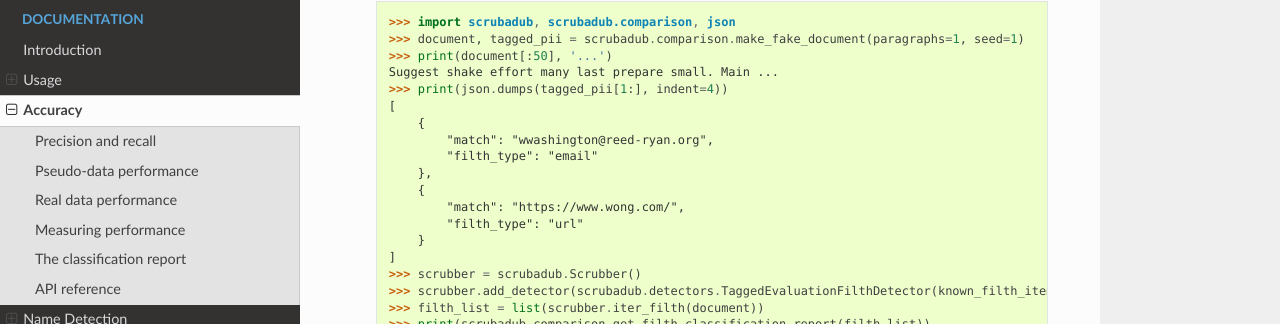
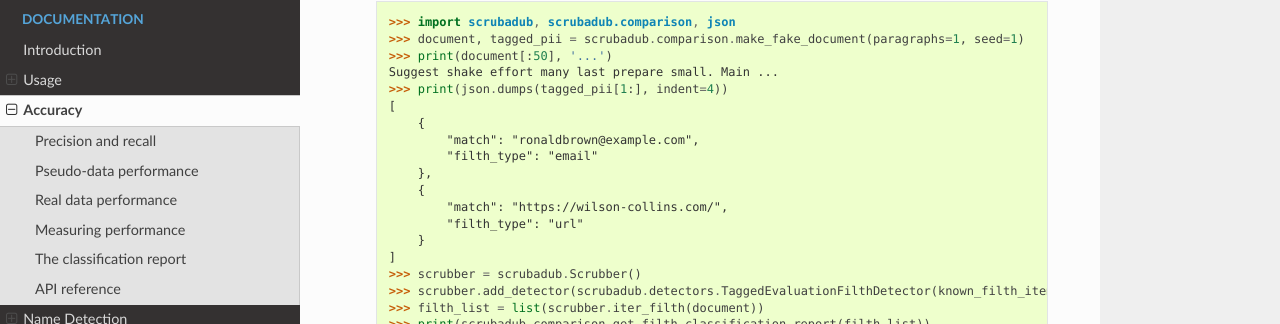
Before and after one commit to LeapBeyond/scrubadub, a Sphinx documentation site: the page built from docs/accuracy.rst, in a window 1280 px wide and 900 px high, scrolled down 2226 px. Shown: the part 127-451 px from the top of the window. Built offline with Sphinx 7.4.7 and the Read the Docs theme 2.0.0, drawn with Linux system fonts in a browser that asks for light colours.

Commit message:
updates examples

```diff
--- a/docs/accuracy.rst
+++ b/docs/accuracy.rst
@@ -116,11 +116,11 @@ If you cannot get real data, you can generate fake data, but this is never as re
         >>> print(json.dumps(tagged_pii[1:], indent=4))
         [
             {
-                "match": "wwashington@reed-ryan.org",
+                "match": "ronaldbrown@example.com",
                 "filth_type": "email"
             },
             {
-                "match": "https://www.wong.com/",
+                "match": "https://wilson-collins.com/",
                 "filth_type": "url"
             }
         ]
```
